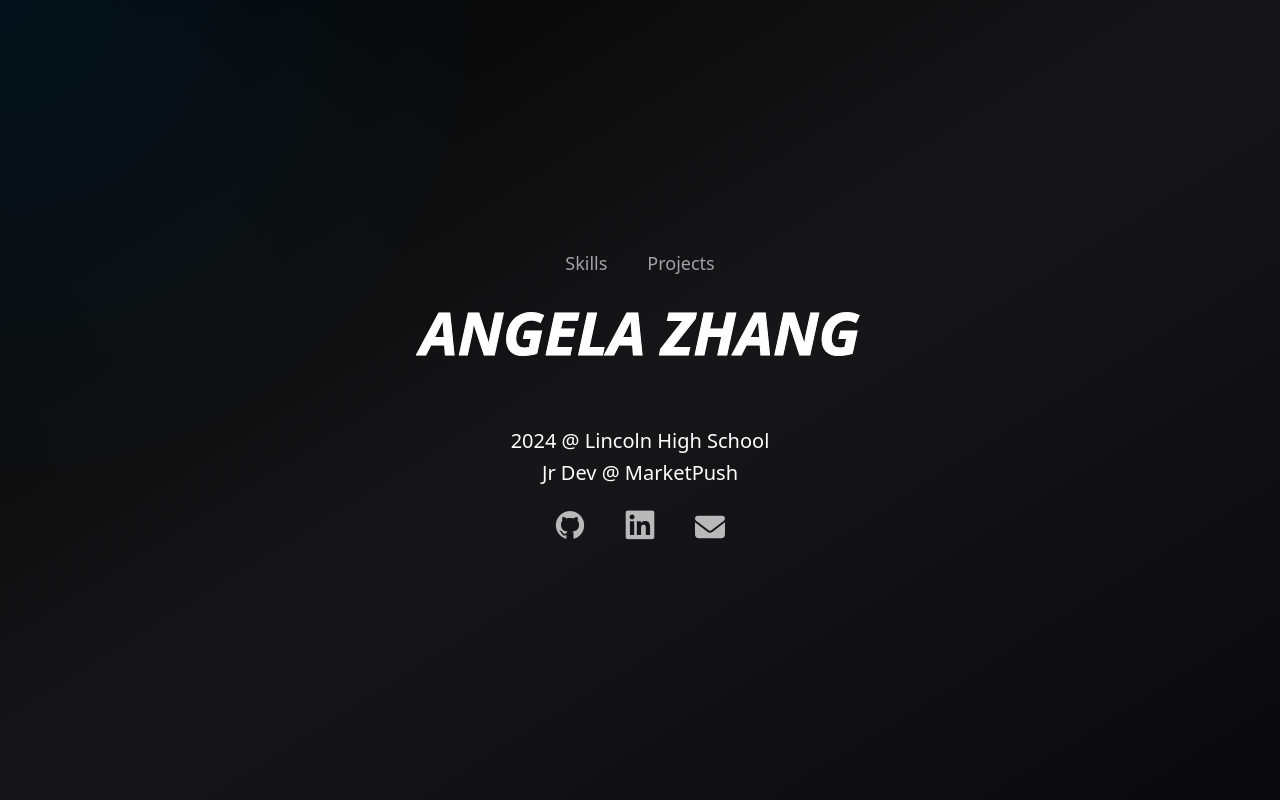
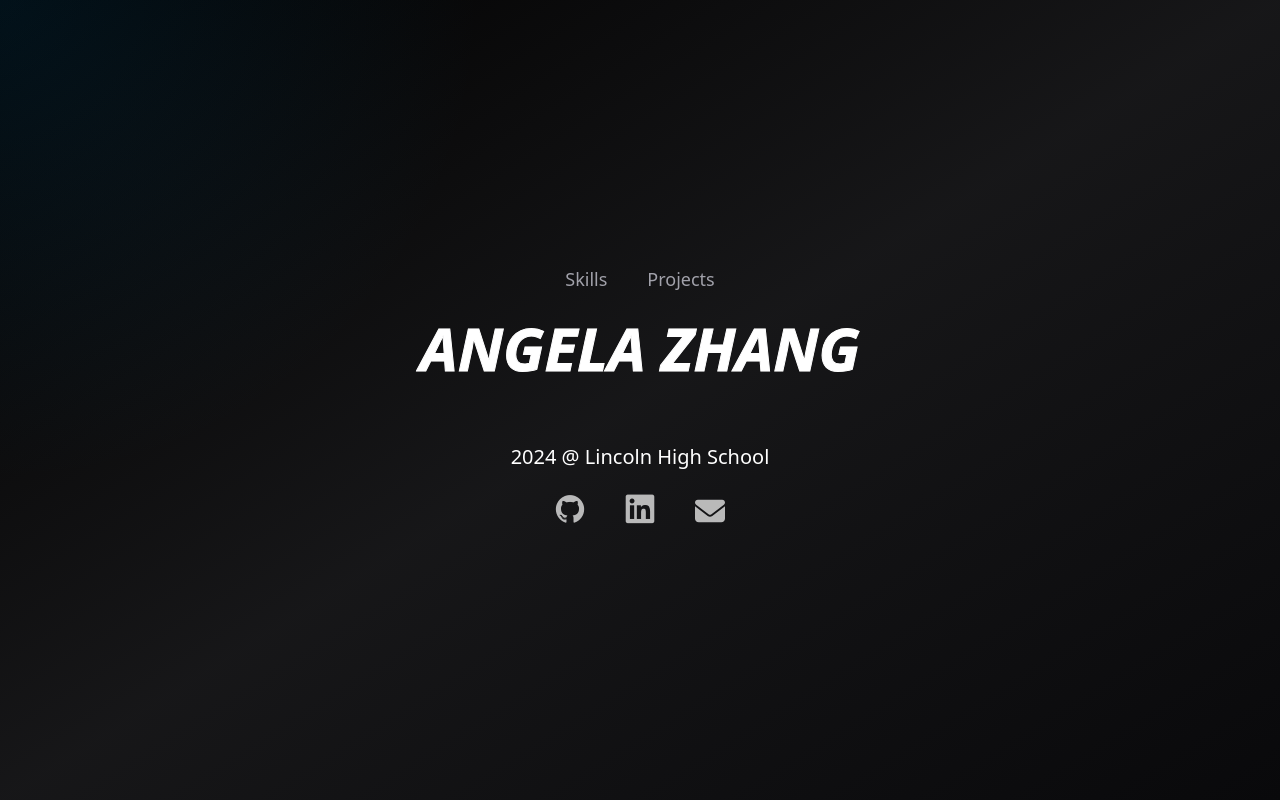
Before and after one commit to ayxz0/angelazhang, a Next.js app: page / in a window 1280 px wide. Shown: the top 800 px of the page. Built offline with nearby package versions, Linux system fonts and the light colour scheme.

Commit message:
update work

```diff
--- a/src/components/LandingPage.tsx
+++ b/src/components/LandingPage.tsx
@@ -21,7 +21,7 @@ export default function LandingPage() {
                 <div className="flex text-white text-xl justify-center pt-[7vh] font-thin text-sm">
                     <div className="text-center space-y-1">
                         <p>2024 @ Lincoln High School</p>
-                        <p>Jr Dev @ MarketPush </p>
+                        {/* <p>Jr Dev @ MarketPush </p> */}
                     </div>
                 </div>
                 <div className="text-white max-w-5xl w-full justify-center text-sm lg:flex">
```
